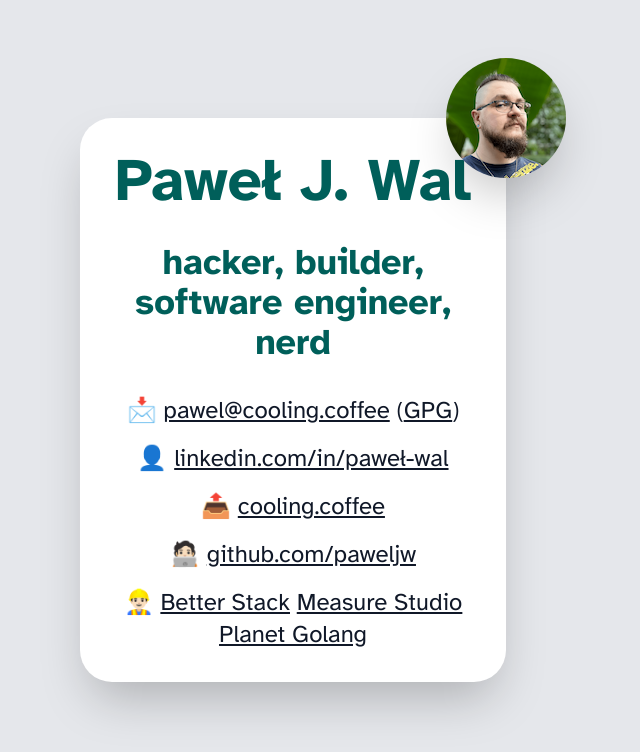
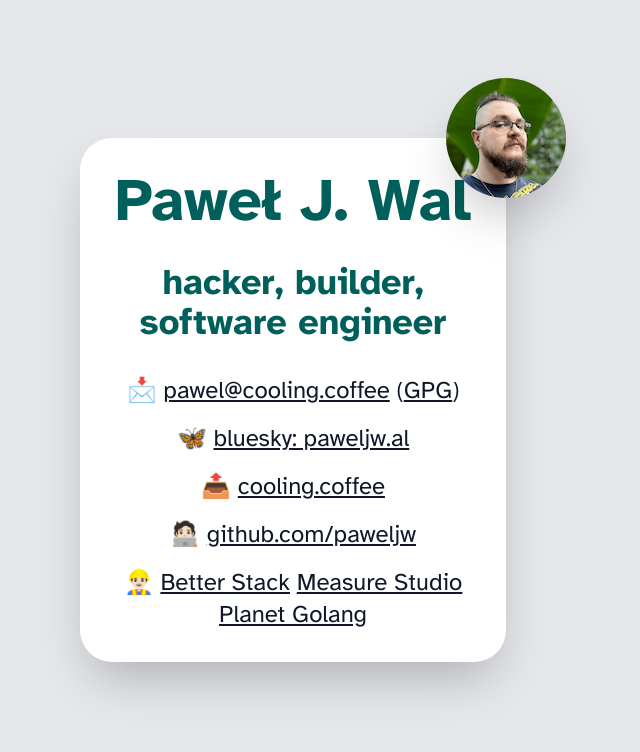
Before and after one commit to paweljw/business-card, a Next.js app: page / in a window 1280 px wide. Shown: the top 752 px of the page, without its empty margins (347-987 px from the left). Built offline with nearby package versions, Linux system fonts and the light colour scheme.

Commit message:
feat add bluesky

```diff
--- a/src/app/page.tsx
+++ b/src/app/page.tsx
@@ -17,7 +17,7 @@
             Paweł J. Wal
           </h1>
           <h2 className="mb-8 text-center text-4xl font-bold text-teal-800 dark:text-teal-500">
-            hacker, builder, software engineer, nerd
+            hacker, builder, software engineer
           </h2>
           <p className="mt-4 text-center text-2xl" title="e-mail">
             📩<span className="sr-only">e-mail</span>{" "}
@@ -30,14 +30,14 @@
             </Link>
             )
           </p>
-          <p className="mt-4 text-center text-2xl" title="linkedin">
-            👤 <span className="sr-only">linkedin</span>{" "}
+          <p className="mt-4 text-center text-2xl" title="bluesky">
+            🦋 <span className="sr-only">bluesky</span>{" "}
             <Link
-              href="https://www.linkedin.com/in/paweł-wal/"
+              href="https://bsky.app/profile/paweljw.al"
               target="_blank"
               rel="me noopener noreferrer"
             >
-              linkedin.com/in/paweł-wal
+              bluesky: paweljw.al
             </Link>
           </p>
           <p className="mt-4 text-center text-2xl" title="blog">
```
